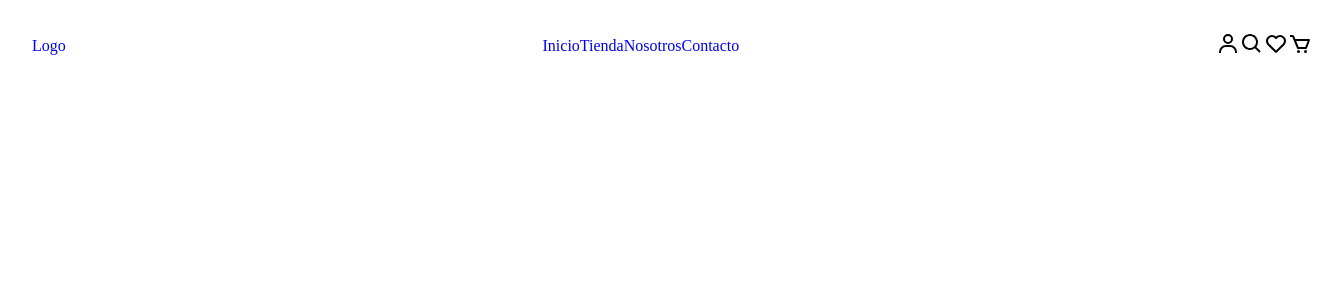
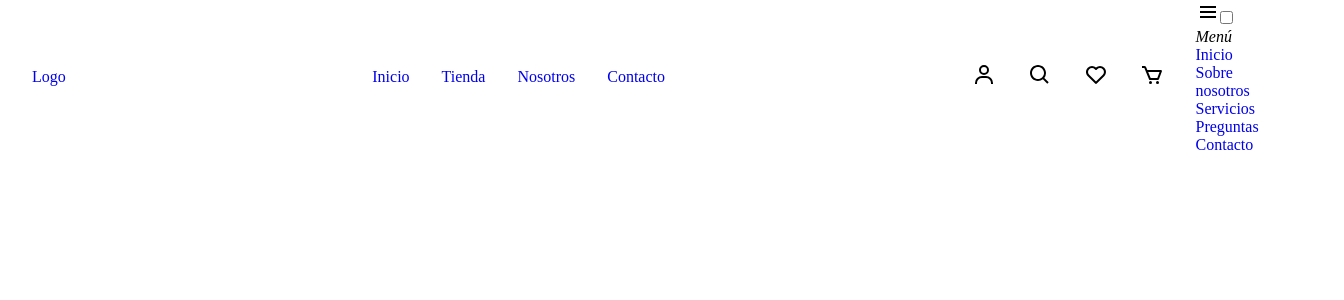
Before and after one commit to ResolveDevContent/resolvedev-ecommerce, a React (Vite) app: page / in a window 1280 px wide. Shown: the top 300 px of the page, 1344 px wide, since content can reach past the window. Built offline with nearby package versions, Linux system fonts and the light colour scheme.

Commit message:
add global css

```diff
--- a/src/components/Navbar.jsx
+++ b/src/components/Navbar.jsx
@@ -1,14 +1,15 @@
 import '../css/Navbar.css'
-import { User, Search, Favorite, Cart } from '../icons/Icons'
+import { User, Search, Favorite, Cart, Menu } from '../icons/Icons'
 
 export const Navbar = () => {
     return (
-        <header className='navbar'>
-            <ul>
+        <header>
+            <nav className='navbar'>
+                <ul className='navbar-list'>
                     <div className='logo'>
                         <a href="#">Logo</a>
                     </div>
-                <ul>
+                    <ul className='navbar-items'>
                         <li>
                             <a href="#">Inicio</a>
                         </li>
@@ -39,6 +40,55 @@ export const Navbar = () => {
                         </ul>
                     </div>
                 </ul>
+
+                <div class="navbar-responsive">
+                        <label for="menu">
+                            <Menu />
+                        </label>
+                        <input type="checkbox" name="menu-responsive" id="menu" />
+                        <article class="popup">
+                            <label class="background" for="menu"></label>
+                            <ul>
+                                <li class="menu-close">
+                                    <em>Men&uacute;</em>
+                                    <label for="menu">
+                                        <i class="icon close"></i>
+                                    </label>
+                                </li>
+                                <li>
+                                    <a href="#inicio">
+                                        <i class="icon home"></i>
+                                        <span>Inicio</span>
+                                    </a>
+                                </li>
+                                <li>
+                                    <a href="#sobre-nosotros">
+                                        <i class="icon about-us"></i>
+                                        <span>Sobre nosotros</span>
+                                    </a>
+                                </li>
+                                <li>
+                                    <a href="#servicios">
+                                        <i class="icon service"></i>
+                                        <span>Servicios</span>
+                                    </a>
+                                </li>
+                                <li>
+                                    <a href="#preguntas">
+                                        <i class="icon message"></i>
+                                        <span>Preguntas</span>
+                                    </a>
+                                </li>
+                                <li>
+                                    <a href="#contacto">
+                                        <i class="icon mail"></i>
+                                        <span>Contacto</span>
+                                    </a>
+                                </li>
+                            </ul>
+                        </article>
+                    </div>
+            </nav>
         </header>
     )
 }
--- a/src/css/Navbar.css
+++ b/src/css/Navbar.css
@@ -1,14 +1,30 @@
-
 
 .navbar {
+    display: flex;
+    align-items: center;
+    justify-content: space-between;
+    background-color: white;
     width: 100%;
-    position: relative;
-    padding: 2em;
-    background-color: white;
+
+    position: fixed;
+    top: 0;
+    left: 0;
+    right: 0;
+    z-index: 32;
 }
 
-.navbar ul {
+.navbar-list {
     display: flex;
     justify-content: space-between;
     align-items: center;
+    padding: 2em;
+    width: 100%;
 }
+
+.navbar-items,
+.navbar .buttons ul {
+    display: flex;
+    justify-content: center;
+    align-items: center;
+    gap: 2em;
+}
--- a/src/icons/Icons.jsx
+++ b/src/icons/Icons.jsx
@@ -32,3 +32,19 @@ export const Cart = () => {
         </svg>
     )
 }
+
+export const Menu = () => {
+    return (
+        <svg xmlns="http://www.w3.org/2000/svg" width="24" height="24" viewBox="0 0 24 24">
+            <path d="M4 6h16v2H4zm0 5h16v2H4zm0 5h16v2H4z"></path>
+        </svg>
+    )
+}
+
+export const Close = () => {
+    return (
+        <svg xmlns="http://www.w3.org/2000/svg" width="24" height="24" viewBox="0 0 24 24">
+            <path d="m16.192 6.344-4.243 4.242-4.242-4.242-1.414 1.414L10.535 12l-4.242 4.242 1.414 1.414 4.242-4.242 4.243 4.242 1.414-1.414L13.364 12l4.242-4.242z"></path>
+        </svg>
+    )
+}
```
Lines whose indentation alone changed are shown as unchanged.
